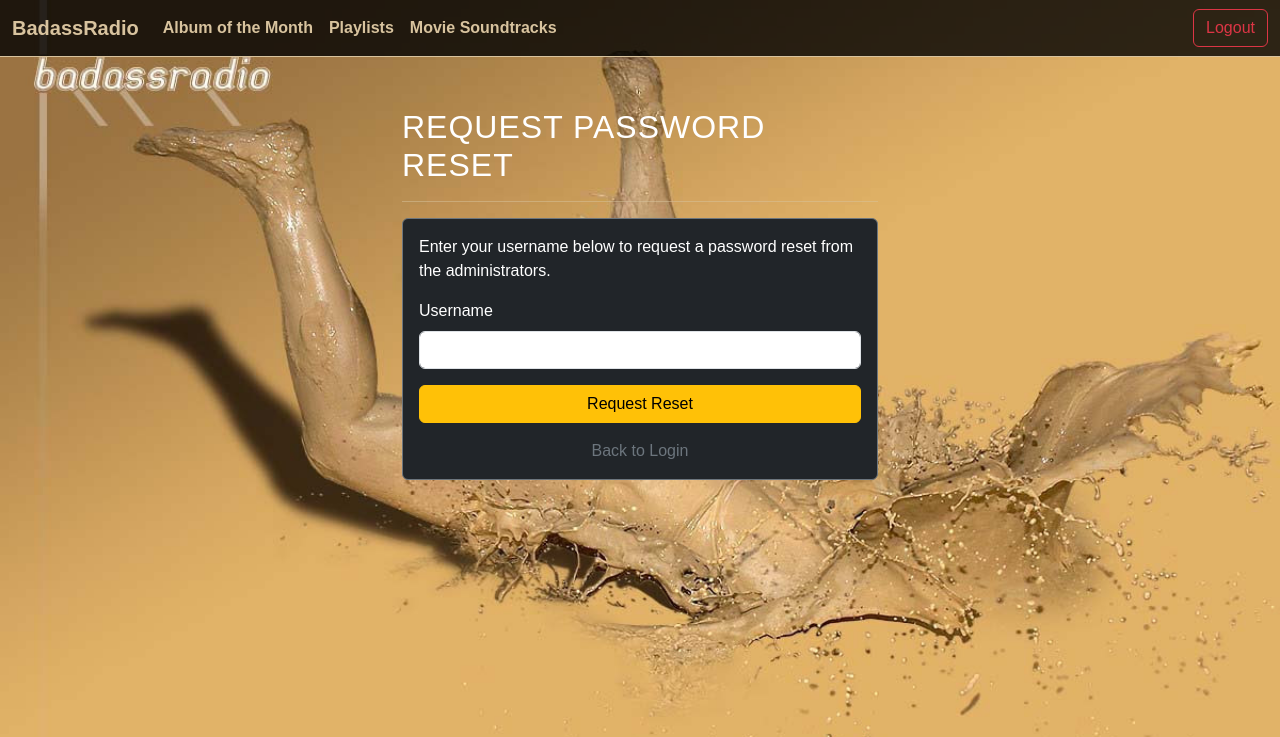
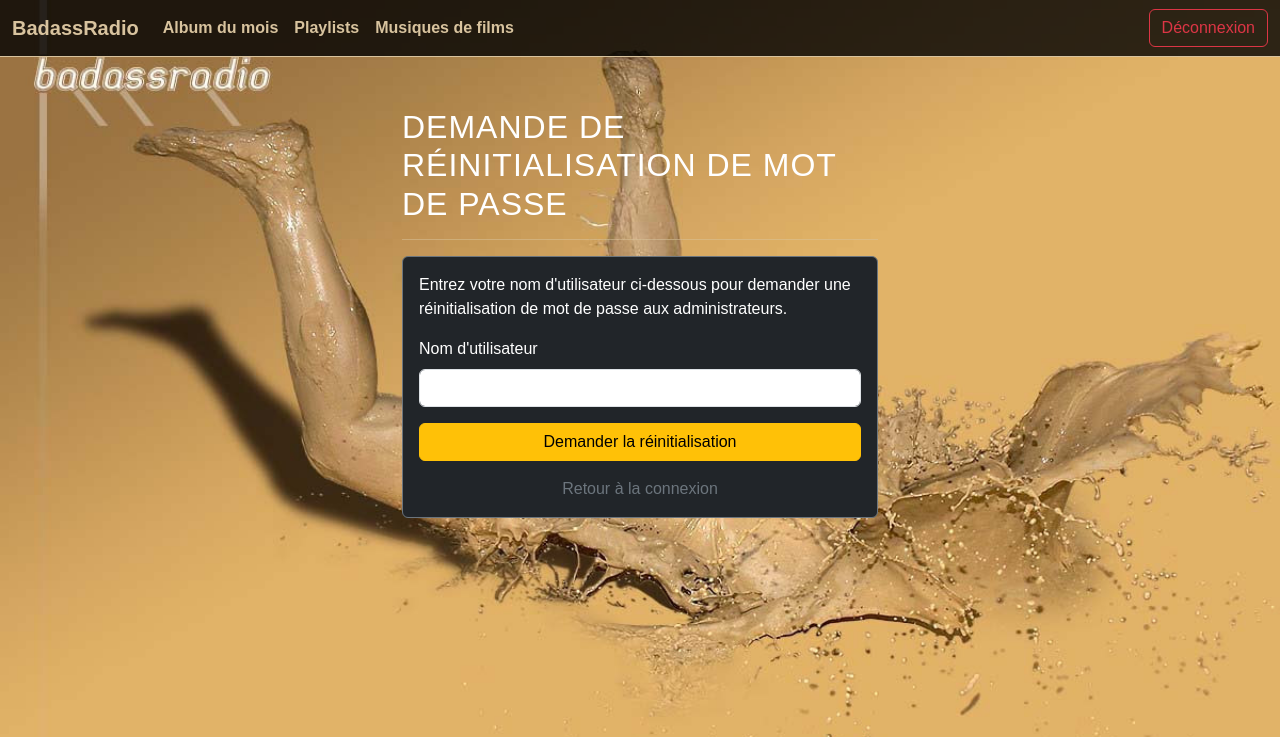
Before and after one commit to TomDouaud/testTom, a Django app: page /reset-request/ in a window 1280 px wide. Shown: the top 737 px of the page. Run offline with Django 5.2, Linux system fonts and the light colour scheme.

Commit message:
Désactivation des validateurs de mot de passe et traduction en français
- Vide la liste AUTH_PASSWORD_VALIDATORS dans settings.py pour permettre des mots de passe simples (comptes créés par l'admin).
- Définit LANGUAGE_CODE="fr" dans settings.py pour l'admin Django et les erreurs par défaut.
- Traduit les messages de succès et d'erreur dans views.py (demande de réinitialisation).
- Traduit tout le texte visible en anglais vers le français dans les templates HTML (base, home, login, lists, details).
- Ajout d'un .gitignore pour éviter de suivre la base de données SQLite et les fichiers __pycache__.

Co-authored-by: TomDouaud <124200637+TomDouaud@users.noreply.github.com>

```diff
--- a/blog/views.py
+++ b/blog/views.py
@@ -53,8 +53,8 @@ def password_reset_request(request):
         user = User.objects.filter(username=username).first()
         if user:
             PasswordResetRequest.objects.create(user=user)
-            messages.success(request, 'Password reset request sent to admins.')
+            messages.success(request, 'Demande de réinitialisation envoyée aux administrateurs.')
         else:
-            messages.error(request, 'User not found.')
+            messages.error(request, 'Utilisateur non trouvé.')
         return redirect('login')
     return render(request, 'blog/password_reset_request.html')
--- a/templates/blog/album_list.html
+++ b/templates/blog/album_list.html
@@ -2,7 +2,7 @@
 
 {% block content %}
 <div class="container mt-5">
-    <h2>Albums of the Month</h2>
+    <h2>Albums du mois</h2>
     <hr class="border-secondary">
     <div class="row row-cols-1 row-cols-md-3 g-4 mt-3">
         {% for album in albums %}
@@ -22,7 +22,7 @@
             </div>
         </div>
         {% empty %}
-        <p>No albums available.</p>
+        <p>Aucun album disponible.</p>
         {% endfor %}
     </div>
 </div>
--- a/templates/blog/base.html
+++ b/templates/blog/base.html
@@ -40,17 +40,17 @@
             <div class="collapse navbar-collapse" id="navbarCollapse">
                 <ul class="navbar-nav me-auto mb-2 mb-md-0">
                     <li class="nav-item">
-                        <a class="nav-link" href="{% url 'album_list' %}">Album of the Month</a>
+                        <a class="nav-link" href="{% url 'album_list' %}">Album du mois</a>
                     </li>
                     <li class="nav-item">
                         <a class="nav-link" href="{% url 'playlist_list' 'basic' %}">Playlists</a>
                     </li>
                     <li class="nav-item">
-                        <a class="nav-link" href="{% url 'playlist_list' 'movie' %}">Movie Soundtracks</a>
+                        <a class="nav-link" href="{% url 'playlist_list' 'movie' %}">Musiques de films</a>
                     </li>
                 </ul>
                 <div class="d-flex">
-                    <a href="{% url 'logout' %}" class="btn btn-outline-danger">Logout</a>
+                    <a href="{% url 'logout' %}" class="btn btn-outline-danger">Déconnexion</a>
                 </div>
             </div>
         </div>
--- a/templates/blog/login.html
+++ b/templates/blog/login.html
@@ -3,7 +3,7 @@
 <head>
     <meta charset="UTF-8">
     <meta name="viewport" content="width=device-width, initial-scale=1.0">
-    <title>BadassRadio Login</title>
+    <title>BadassRadio Connexion</title>
     <link href="https://cdn.jsdelivr.net/npm/bootstrap@5.3.0/dist/css/bootstrap.min.css" rel="stylesheet">
     <style>
         body { background-color: #f8f9fa; display: flex; align-items: center; justify-content: center; height: 100vh; }
@@ -16,10 +16,10 @@
         <form method="post">
             {% csrf_token %}
             {{ form.as_p }}
-            <button type="submit" class="btn btn-primary w-100">Login</button>
+            <button type="submit" class="btn btn-primary w-100">Connexion</button>
         </form>
         <div class="mt-3 text-center">
-            <a href="{% url 'password_reset_request' %}">Forgot Password?</a>
+            <a href="{% url 'password_reset_request' %}">Mot de passe oublié ?</a>
         </div>
     </div>
 </body>
--- a/templates/blog/password_reset_request.html
+++ b/templates/blog/password_reset_request.html
@@ -2,7 +2,7 @@
 
 {% block content %}
 <div class="container mt-5" style="max-width: 500px;">
-    <h2>Request Password Reset</h2>
+    <h2>Demande de réinitialisation de mot de passe</h2>
     <hr class="border-secondary">
 
     {% if messages %}
@@ -16,17 +16,17 @@
 
     <div class="card bg-dark text-white border-secondary">
         <div class="card-body">
-            <p>Enter your username below to request a password reset from the administrators.</p>
+            <p>Entrez votre nom d'utilisateur ci-dessous pour demander une réinitialisation de mot de passe aux administrateurs.</p>
             <form method="post">
                 {% csrf_token %}
                 <div class="mb-3">
-                    <label for="username" class="form-label">Username</label>
+                    <label for="username" class="form-label">Nom d'utilisateur</label>
                     <input type="text" class="form-control" id="username" name="username" required>
                 </div>
-                <button type="submit" class="btn btn-warning w-100">Request Reset</button>
+                <button type="submit" class="btn btn-warning w-100">Demander la réinitialisation</button>
             </form>
             <div class="mt-3 text-center">
-                <a href="{% url 'login' %}" class="text-secondary text-decoration-none">Back to Login</a>
+                <a href="{% url 'login' %}" class="text-secondary text-decoration-none">Retour à la connexion</a>
             </div>
         </div>
     </div>
--- a/templates/blog/playlist_list.html
+++ b/templates/blog/playlist_list.html
@@ -2,7 +2,7 @@
 
 {% block content %}
 <div class="container mt-5">
-    <h2>{{ playlist_type|title }} Playlists</h2>
+    <h2>Playlists {{ playlist_type|title }}</h2>
     <hr class="border-secondary">
     <div class="row row-cols-1 row-cols-md-3 g-4 mt-3">
         {% for playlist in playlists %}
@@ -16,12 +16,12 @@
                     <p class="card-text">{{ playlist.description|truncatewords:20 }}</p>
                 </div>
                 <div class="card-footer border-secondary">
-                    <small class="text-muted">{{ playlist.tracks.count }} Tracks</small>
+                    <small class="text-muted">{{ playlist.tracks.count }} Titres</small>
                 </div>
             </div>
         </div>
         {% empty %}
-        <p>No playlists found.</p>
+        <p>Aucune playlist trouvée.</p>
         {% endfor %}
     </div>
 </div>
```
Also changed, not shown: badassradio/settings.py (+2 -15 lines), templates/blog/album_detail.html (+9 -9 lines), templates/blog/home.html (+4 -4 lines), templates/blog/playlist_detail.html (+9 -9 lines), 1 other file.
